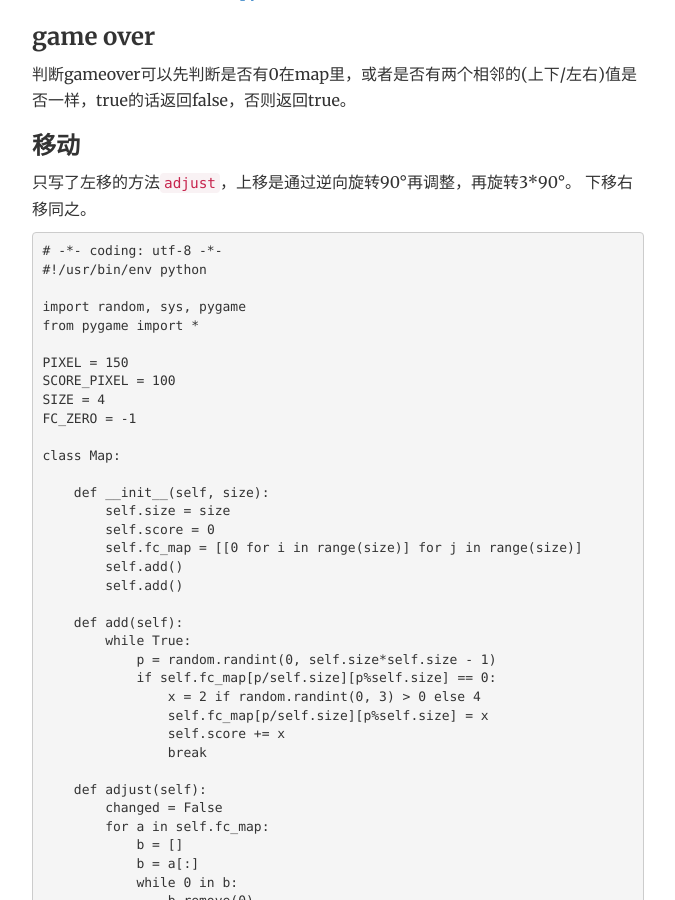
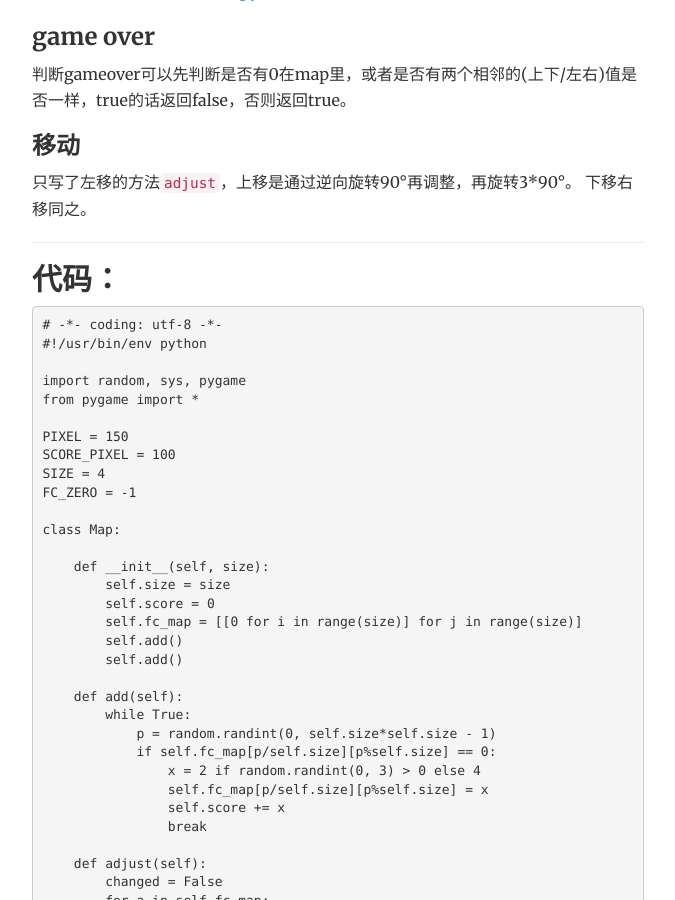
Before and after one commit to FaiChou/faichou.github.io, a Jekyll site: the page built from _posts/2016-05-03-Python的2048之旅.md, in a window 1280 px wide and 900 px high, scrolled down 1620 px. Shown: the whole window, without its empty margins (302-977 px from the left). Built offline with Jekyll 4.4.1, drawn with Linux system fonts in a browser that asks for light colours; comment, search, counter and statistics services are not loaded.

Commit message:
Update 2016-05-03-Python的2048之旅.md

```diff
--- a/_posts/2016-05-03-Python的2048之旅.md
+++ b/_posts/2016-05-03-Python的2048之旅.md
@@ -92,6 +92,10 @@ date: 2016-05-03
 
 
 
+---
+
+
+## 代码：
 
 
 
```
